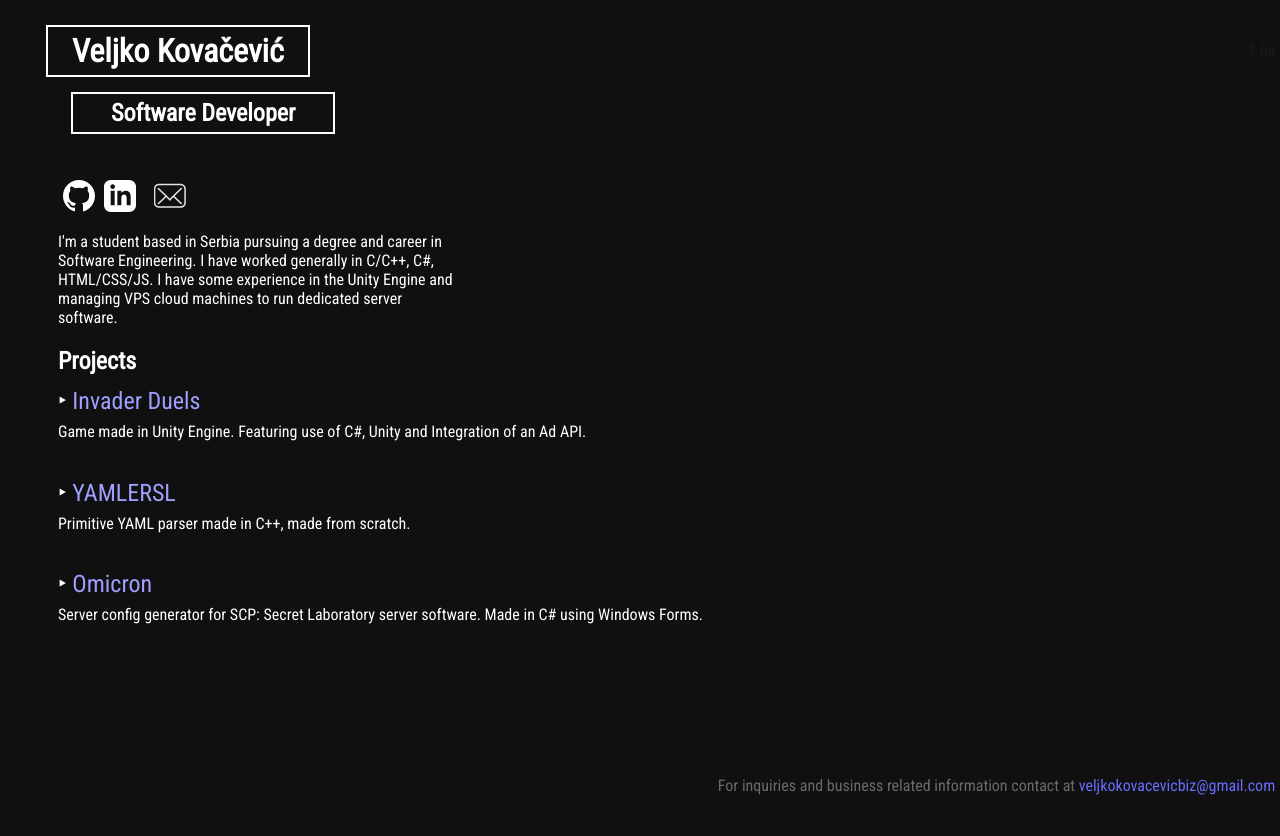
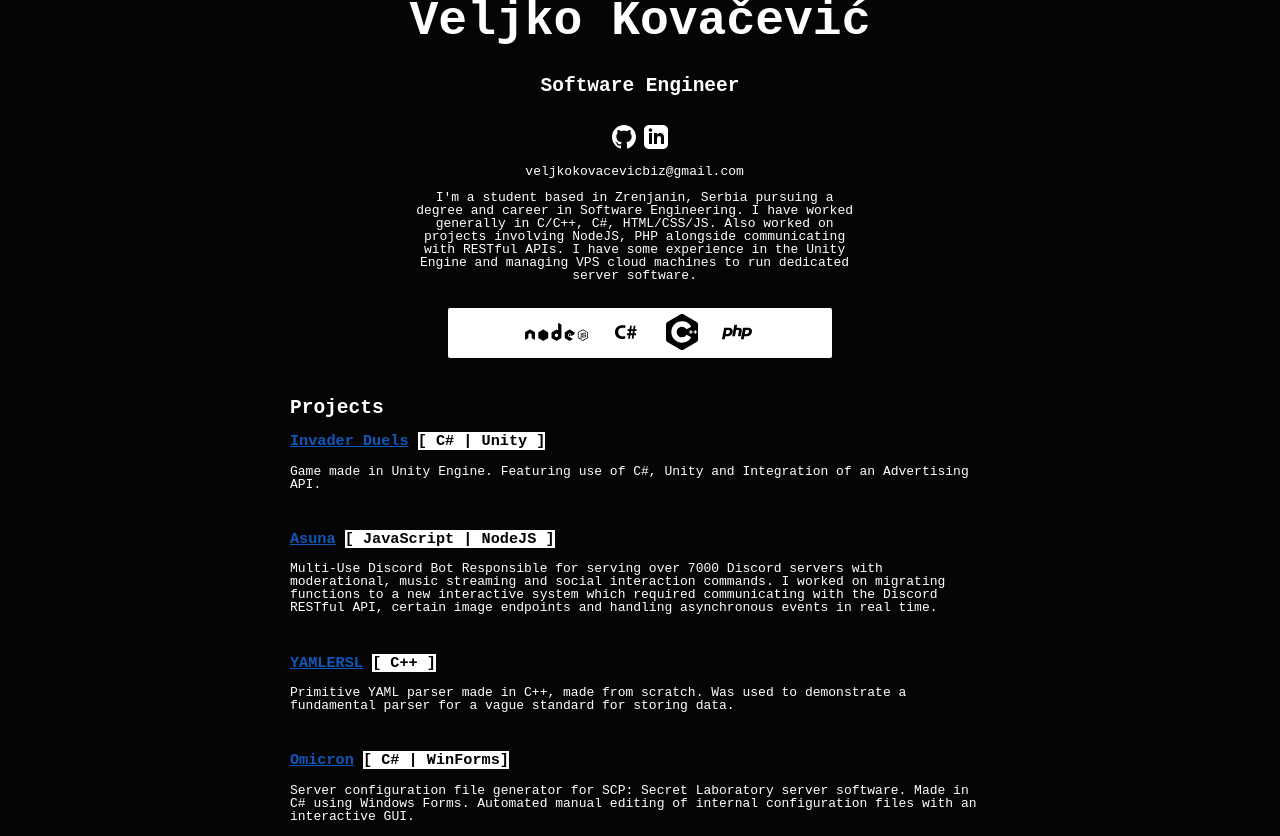
Before and after one commit to k0vac/k0vac.github.io, a plain HTML site: page index.html in a window 1280 px wide. Before the commit the page ends 800 px from the top, so only its background shows below. Drawn offline with Linux system fonts and the light colour scheme.

Commit message:
website reboot

```diff
--- a/index.html
+++ b/index.html
@@ -1,50 +1,61 @@
 <html>
-	<head>
-        <link rel="preconnect" href="https://fonts.googleapis.com">
-<link rel="preconnect" href="https://fonts.gstatic.com" crossorigin>
-<link href="https://fonts.googleapis.com/css2?family=Roboto+Condensed&display=swap" rel="stylesheet">
+    <head>
         <link rel="stylesheet" href="style.css">
-        <style>
+    </head>
 
-        </style>
-        <title>Veljko Kovačević</title>
-	</head>
-	<body>
-        <p id="buildnum">1.0a</p>
-            <h1 id="headingMain"><b>Veljko Kovačević</b></h1>
-            <h2 id="headingMain" class="subheading"><b>Software Developer</b></h2>
+    <body>
+        <div class="backdrop">
 
-        <p id="main">
-            <ul id="mainlist">
+                <div class="titleSection">
+                <h1>Veljko Kovačević</h1>
+                <h2>Software Engineer</h2>
                 <div>
-                <li><a href="https://www.github.com/k0vac/"><img src="img/github.svg" width="2%"></img></a>
-                    <a href="https://www.linkedin.com/in/veljko-kovacevic/"><img src="img/linkedin.svg" width="2%"></img></a>
-                    <a href="mailto:veljkokovacevicbiz@gmail.com" id="cta"><img src="img/mail.svg" width="2%"></img></a>
+                    <br>
+                    <img src="img/github.svg"></img>
+                    <img src="img/linkedin.svg"></img>
+                    <p>veljkokovacevicbiz@gmail.com</p>
+                </div>
 
-                    <p id="info">I'm a student based in Serbia pursuing a degree and career in Software Engineering. I have worked generally in C/C++, C#, HTML/CSS/JS. I have some experience in the Unity Engine and managing VPS cloud machines to run dedicated server software.</p>
-                </li>
-                <li><h2>Projects</h2></li>
-                <li id="projectlist">
-                    ‣ <a href="https://play.google.com/store/apps/details?id=com.LANSlashZrenjanin.InvaderDuels">Invader Duels</a>
-                    <p>Game made in Unity Engine. Featuring use of C#, Unity and Integration of an Ad API.</p>
-                </li>
+                <div>
+                    <p>I'm a student based in Zrenjanin, Serbia pursuing a degree and career in Software Engineering. I have worked generally in C/C++, C#, HTML/CSS/JS. Also worked on projects involving NodeJS, PHP alongside communicating with RESTful APIs. I have some experience in the Unity Engine and managing VPS cloud machines to run dedicated server software.</p>
+                    <br>
+                </div>
+
+            </div>
+            <div class="stack">
+                <div>
+                <img src="svgs/njs2.svg" id="nodeimg"></img>
+                <img src="svgs/csharp.svg"></img>
+                <img src="svgs/cpp.svg"></img>
+                <img src="svgs/php.svg"></img>
+                </div>
+            </div>
+
+            <div class="projects">
+                <h2>Projects</h2>
+                <h3><a href="https://play.google.com/store/apps/details?id=com.LANSlashZrenjanin.InvaderDuels">Invader Duels</a> <span style="background-color:white;color:black">[ C# | Unity ]</span></h3>
+                <p>Game made in Unity Engine. Featuring use of C#, Unity and Integration of an Advertising API.</p>
+
                 <br>
-                <li id="projectlist">
-                    ‣ <a href="https://github.com/k0vac/yamlerSL">YAMLERSL</a>
-                    <p>Primitive YAML parser made in C++, made from scratch.</p>
-                </li>
+                <h3><a href="https://github.com/Jade3375/Asuna/tree/dev">Asuna</a> <span style="background-color:white;color:black">[ JavaScript | NodeJS ]</span></h3>
+                <p>Multi-Use Discord Bot Responsible for serving over 7000 Discord servers with moderational, music streaming and social interaction commands. I worked on migrating functions to a new interactive system which required communicating with the Discord RESTful API, certain image endpoints and handling asynchronous events in real time.</p>
+
                 <br>
-                <li id="projectlist">
-                    ‣ <a href="https://github.com/k0vac/omicron">Omicron</a>
-                    <p>Server config generator for SCP: Secret Laboratory server software. Made in C# using Windows Forms.</p>
-                </li>
+                <h3><a href="https://github.com/k0vac/yamlerSL">YAMLERSL</a> <span style="background-color:white;color:black">[ C++ ]</span></h3>
+                <p>Primitive YAML parser made in C++, made from scratch. Was used to demonstrate a fundamental parser for a vague standard for storing data.</p>
+
+                <br>
+                <h3><a href="https://github.com/k0vac/omicron">Omicron</a> <span style="background-color:white;color:black">[ C# | WinForms]</span></h3>
+                <p>Server configuration file generator for SCP: Secret Laboratory server software. Made in C# using Windows Forms. Automated manual editing of internal configuration files with an interactive GUI.</p>
+
+            </div>
 
 
-                </div>
-            </ul>
-        </p>
+            <div class="filler"></div>
 
-        <p id="footer">For inquiries and business related information contact at <a href="mailto:veljkokovacevicbiz@gmail.com" style="color: #6A6AFF">veljkokovacevicbiz@gmail.com</a></p>
-	</body>
+
+        </div>
+    </body>
+
 
 </html>
--- /dev/null
+++ b/old/style.css
@@ -0,0 +1,71 @@
+
+
+html {
+    font-family:'Roboto Condensed', sans-serif;
+    color:white;
+    background-color: #101010;
+
+}
+#main {padding-top: 10px;}
+
+#headingMain {
+    width: 15%;
+    min-width: 250px;
+    border-style: solid;
+    border-color: white;
+    border-width: 2px;
+    margin-left: 3%;
+    margin-top: 2%;
+    padding: 5px 5px 5px 5px;
+    text-align: center;
+    color: white;
+}
+
+#headingMain.subheading{
+    margin-top: -0.5%;
+    margin-left: 5%;
+    width: 17%;
+}
+
+li img {
+    margin-left: 5px;
+    min-width:32px;
+    filter: invert(1);
+}
+
+li img:hover {
+    filter:invert(0.8);
+}
+#buildnum {
+    position:absolute;
+    width:99%;
+    height: 1%;
+    text-align: right;
+    color:#1A1A1A;
+}
+#info {
+    max-width: 400px;
+    min-width: 400px;
+}
+a {text-decoration: none; color:#9F9FFF;}
+a:visited {color:#9F9FFF; text-decoration: none;}
+a.link:hover {color:black; background-color: aqua;}
+#mainlist {list-style-type: none; }
+#mainlist li { margin: 10px 10px 10px 10px;}
+#cta {margin-left: 10px}
+#footer { width: 99%; color:#6A6A6A; top: 95%; text-align:right; position:absolute; padding-right: 10px;}
+#projectlist{
+    font-size:24px;
+    line-height: 0.5;
+    transition: ease 0.5s;
+    margin-left: 10%;
+}
+#projectlist p{
+    font-size:16px;
+    line-height: 1.15;
+}
+
+#projectlist a:hover{
+    transition: ease 0.1s;
+    margin-left:1%;
+}
--- a/style.css
+++ b/style.css
@@ -1,71 +1,87 @@
+html {
+    margin: 0,0,0,0;
+    padding: 0,0,0,0;
+}
+
+body {
+    background-color:#050505;
+    margin: 0,0,0,0;
+    padding: 0,0,0,0;
+    line-height: 1;
+    top:0;
+    bottom:0;
+
+}
+
+h1 {
+    font-size: 36pt;
+}
+.backdrop {
+    /*background-color: #101010;*/
+    color:white;
+    font-family: monospace;
+    display:flex;
+    flex-direction: column;
+    justify-content: center;
+    align-items:center;
+    min-width: 400px;
+    max-width: 1200px;
+    height: 100%;
+    margin: auto;
+
+}
+
+.projects {
+    margin-top: 2%;
+    min-width: 400px;
+    max-width: 700px;
+}
+
+.titleSection {
+    flex:2;
+    text-align:center;
+    margin-left:auto;
+    margin-right:auto;
+    vertical-align: middle;
+    line-height: 1;
+}
+
+.titleSection div img {
+
+    filter:invert(100)
+}
+
+.titleSection div p {
+    width: 450px;
+}
 
 
-html {
-    font-family:'Roboto Condensed', sans-serif;
-    color:white;
-    background-color: #101010;
 
-}
-#main {padding-top: 10px;}
-
-#headingMain {
-    width: 15%;
-    min-width: 250px;
-    border-style: solid;
-    border-color: white;
-    border-width: 2px;
-    margin-left: 3%;
-    margin-top: 2%;
-    padding: 5px 5px 5px 5px;
-    text-align: center;
-    color: white;
+.stack {
+    flex:1;
+    justify-content: center;
+    text-align:center;
 }
 
-#headingMain.subheading{
-    margin-top: -0.5%;
-    margin-left: 5%;
-    width: 17%;
+.stack div {
+    background-color:#FFFFFF;
+    height: 50px;
+    width: 384px;
+    border-radius: 2px;
+    text-align:center;
 }
 
-li img {
-    margin-left: 5px;
-    min-width:32px;
-    filter: invert(1);
+.stack img{
+    height: 36px;
+    padding: 6px;
+    filter: brightness(0);
+    color: black;
 }
 
-li img:hover {
-    filter:invert(0.8);
-}
-#buildnum {
-    position:absolute;
-    width:99%;
-    height: 1%;
-    text-align: right;
-    color:#1A1A1A;
-}
-#info {
-    max-width: 400px;
-    min-width: 400px;
-}
-a {text-decoration: none; color:#9F9FFF;}
-a:visited {color:#9F9FFF; text-decoration: none;}
-a.link:hover {color:black; background-color: aqua;}
-#mainlist {list-style-type: none; }
-#mainlist li { margin: 10px 10px 10px 10px;}
-#cta {margin-left: 10px}
-#footer { width: 99%; color:#6A6A6A; top: 95%; text-align:right; position:absolute; padding-right: 10px;}
-#projectlist{
-    font-size:24px;
-    line-height: 0.5;
-    transition: ease 0.5s;
-    margin-left: 10%;
-}
-#projectlist p{
-    font-size:16px;
-    line-height: 1.15;
+a {
+    color: #1158bc;
 }
 
-#projectlist a:hover{
-    transition: ease 0.1s;
-    margin-left:1%;
+.filler {
+    flex: 6;
 }
```
Also changed, not shown: old/index.html (added, +50 -0 lines), svgs/cpp.svg (added), svgs/csharp.svg (added), svgs/gh.svg (added), svgs/njs.svg (added), svgs/njs2.svg (added), svgs/php.svg (added).
